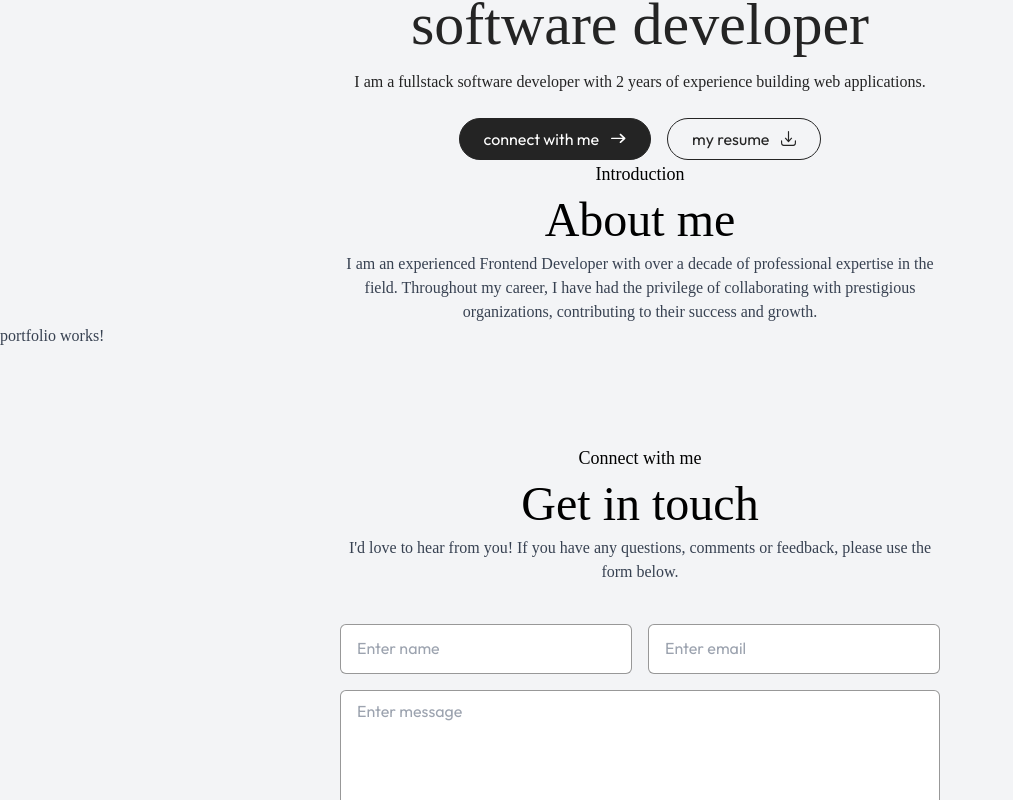
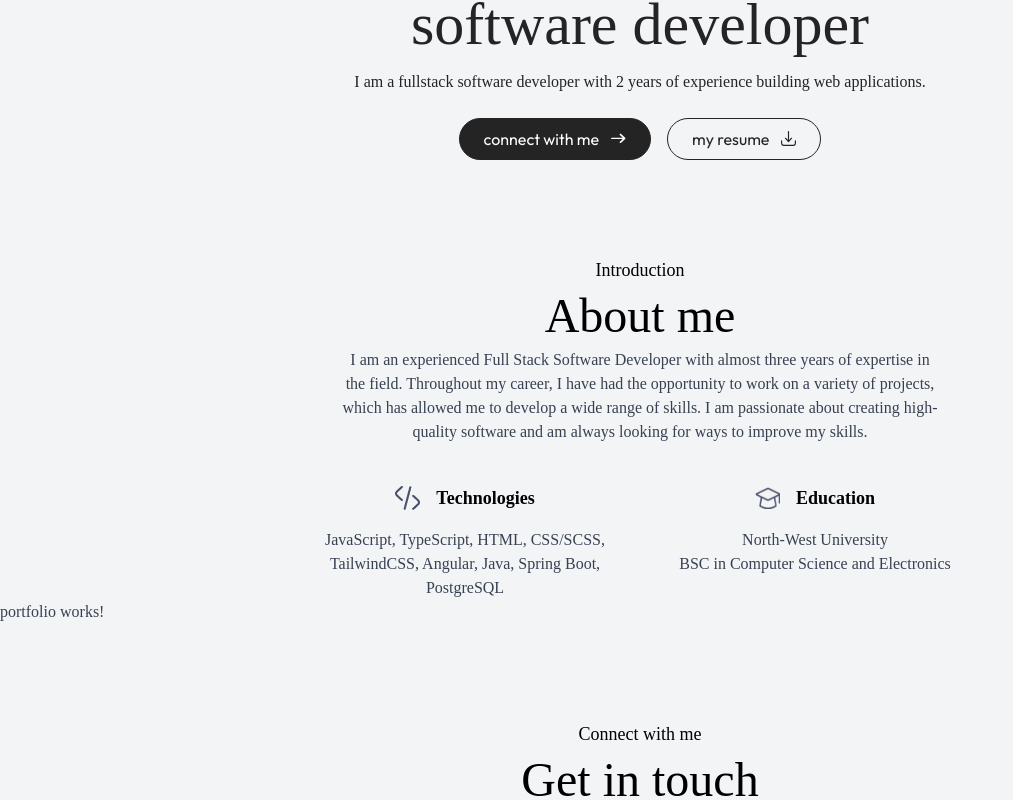
Before and after one commit to thulanigamtee/portfolio-website, an Angular app: page / in a window 1280 px wide. Shown: the part 477-1277 px from the top of the page, without its empty margins (0-1013 px from the left). Built offline with nearby package versions, Linux system fonts and the light colour scheme; a web font is replaced by a local one.

Commit message:
update about

```diff
--- a/src/app/components/layout/about/about.component.html
+++ b/src/app/components/layout/about/about.component.html
@@ -1,3 +1,24 @@
-<section>
+<section id="about" class="mt-24 px-[5%] lg:px-[10%]">
   <app-section-info [info]="info" />
+  <div class="grid mt-10 md:grid-cols-2 gap-y-4 max-w-[700px] mx-auto">
+    <div class="flex flex-col items-center text-center gap-y-4">
+      <div class="flex items-center gap-x-4">
+        <img src="/assets/code.png" alt="code" width="25" />
+        <h2 class="text-lg font-bold capitalize">technologies</h2>
+      </div>
+      <p class="font-sm">
+        JavaScript, TypeScript, HTML, CSS/SCSS, TailwindCSS, Angular, Java,
+        Spring Boot, PostgreSQL
+      </p>
+    </div>
+    <div class="flex flex-col items-center text-center gap-y-4">
+      <div class="flex items-center gap-x-4">
+        <img src="/assets/education.png" alt="education" width="25" />
+        <h2 class="text-lg font-bold capitalize">education</h2>
+      </div>
+      <p class="font-sm">
+        North-West University <br />BSC in Computer Science and Electronics
+      </p>
+    </div>
+  </div>
 </section>
--- a/src/app/components/layout/about/about.component.ts
+++ b/src/app/components/layout/about/about.component.ts
@@ -11,6 +11,6 @@ export class AboutComponent {
     subTitle: 'Introduction',
     title: 'About me',
     descripition:
-      'I am an experienced Frontend Developer with over a decade of professional expertise in the field. Throughout my career, I have had the privilege of collaborating with prestigious organizations, contributing to their success and growth.',
+      'I am an experienced Full Stack Software Developer with almost three years of expertise in the field. Throughout my career, I have had the opportunity to work on a variety of projects, which has allowed me to develop a wide range of skills. I am passionate about creating high-quality software and am always looking for ways to improve my skills.',
   };
 }
```
